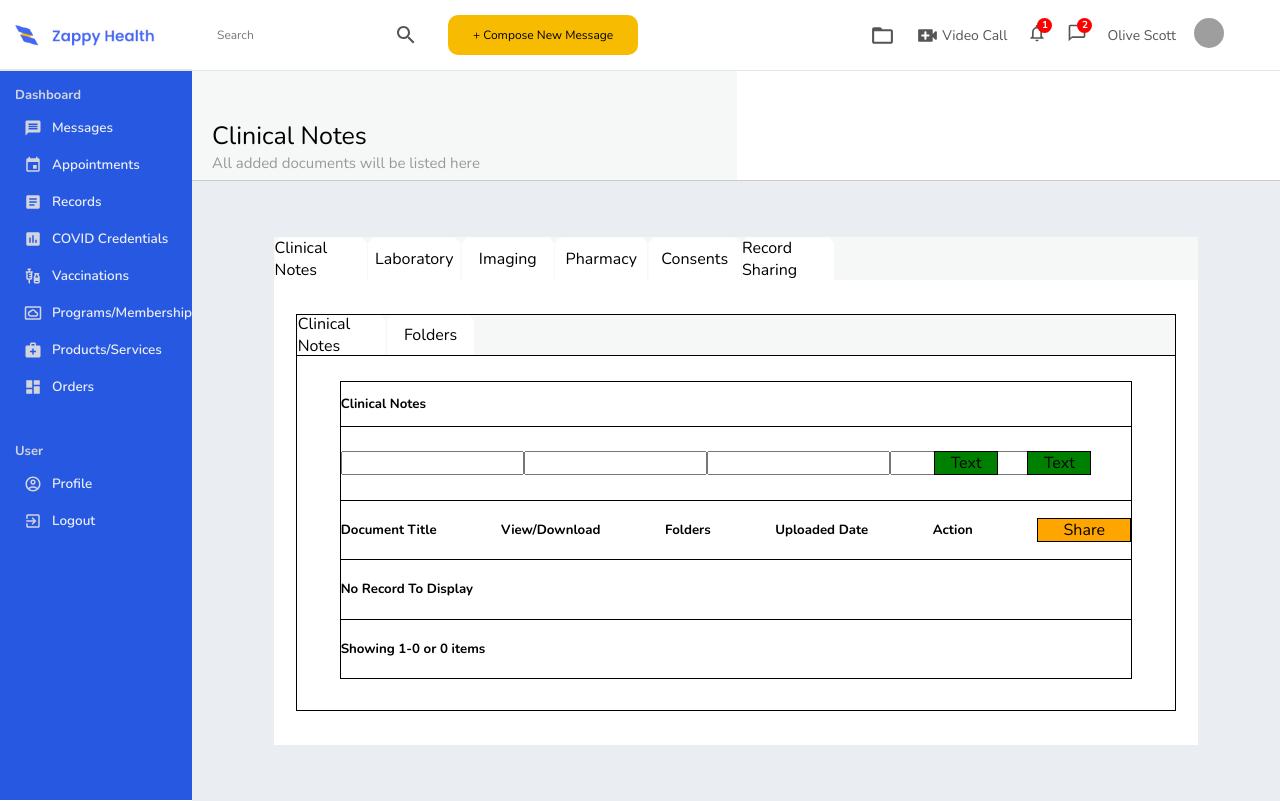
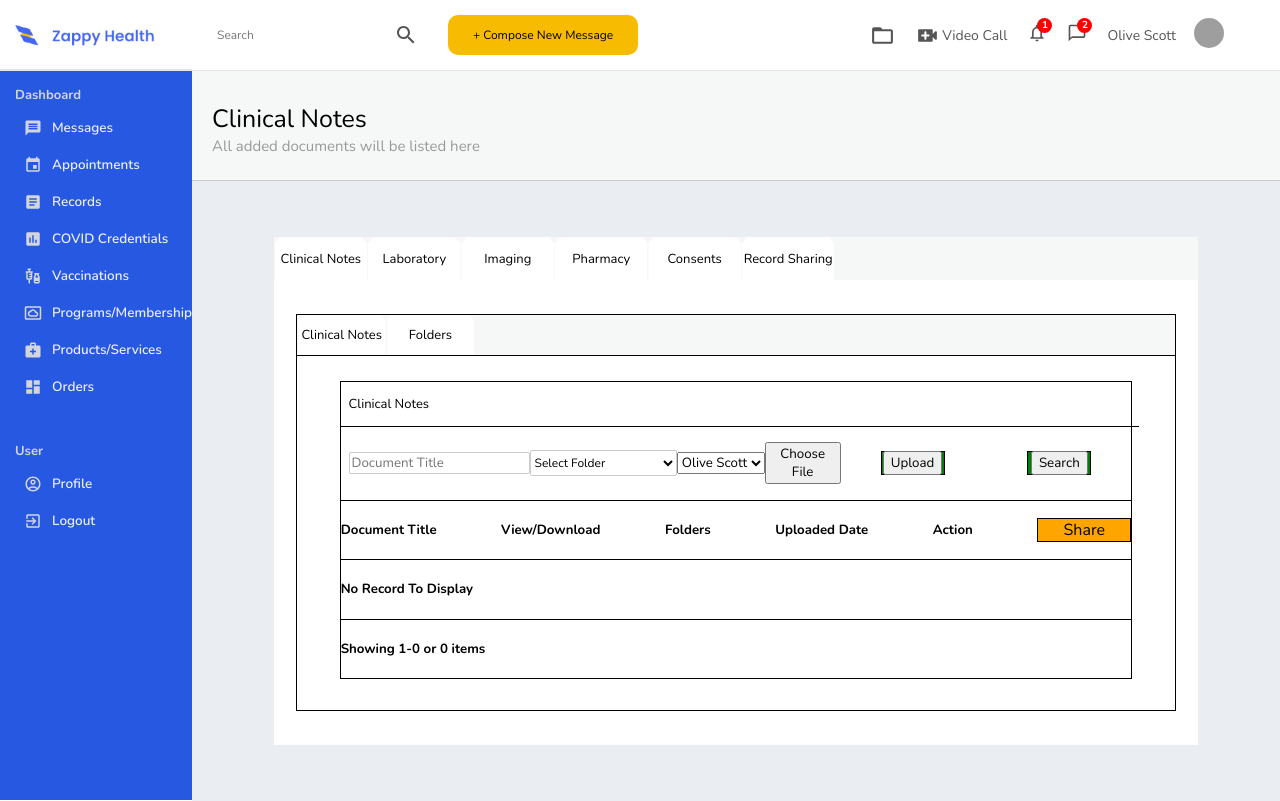
Before and after one commit to nascott94/telahealth-portal, a React (Create React App) app: page /records in a window 1280 px wide. Built offline with nearby package versions, Linux system fonts and the light colour scheme; grey boxes are pictures that could not be loaded.

Commit message:
working on records

```diff
--- a/src/pages/Messages.js
+++ b/src/pages/Messages.js
@@ -2,6 +2,12 @@
 import styled from 'styled-components';
 import Navbar from '../components/homepage/Navbar';
 import Sidebar from '../components/homepage/Sidebar';
+import SearchIcon from '@mui/icons-material/Search';
+import OpenInBrowserRoundedIcon from '@mui/icons-material/OpenInBrowserRounded';
+import CachedRoundedIcon from '@mui/icons-material/CachedRounded';
+import VolumeUpRoundedIcon from '@mui/icons-material/VolumeUpRounded';
+// import FolderRoundedIcon from '@mui/icons-material/FolderRounded';
+// import FilterAltRoundedIcon from '@mui/icons-material/FilterAltRounded';
 
 const Container = styled.div`
   height: 100vh;
@@ -65,13 +71,19 @@
 `;
 
 const MessageSideBarLeftInputs = styled.div`
-  width: 60px;
+  width: 70px;
   height: 30px;
   background-color: white;
   border-bottom: 1px solid black;
   display: flex;
   justify-content: center;
   align-items: center;
+
+  .icon {
+    height: 15px;
+    width: 15px;
+    margin-left: 10%;
+  }
 `;
 
 const MessageSideBarRight = styled.div`
@@ -82,6 +94,11 @@
   display: flex;
   justify-content: space-around;
   align-items: center;
+
+  .icon {
+    height: 18px;
+    width: 18px;
+  }
 `;
 
 const MessageSideBarMiddle = styled.div`
@@ -114,17 +131,19 @@
               <MessageSideBarTop>
                 <MessageSideBarLeft>
                   <MessageSideBarLeftInputs>
+                    {/* <FolderRoundedIcon className="icon" /> */}
                     <h5>Inbox</h5>
                   </MessageSideBarLeftInputs>
                   <MessageSideBarLeftInputs>
+                    {/* <FilterAltRoundedIcon className="icon" /> */}
                     <h5>Filter By</h5>
                   </MessageSideBarLeftInputs>
                 </MessageSideBarLeft>
                 <MessageSideBarRight>
-                  <h5>+</h5>
-                  <h5>+</h5>
-                  <h5>+</h5>
-                  <h5>+</h5>
+                  <SearchIcon className="icon" />
+                  <OpenInBrowserRoundedIcon className="icon" />
+                  <CachedRoundedIcon className="icon" />
+                  <VolumeUpRoundedIcon className="icon" />
                 </MessageSideBarRight>
               </MessageSideBarTop>
               <MessageSideBarMiddle>
--- a/src/pages/Records.js
+++ b/src/pages/Records.js
@@ -19,7 +19,7 @@
 const RightContainer = styled.div`
   height: 100vh;
   width: 85%;
-  background-color: white;
+  background-color: #2658e2;
   display: flex;
   flex-direction: column;
 `;
@@ -40,7 +40,7 @@
 `;
 
 const RightMainTopLeft = styled.div`
-  height: 100%;
+  height: 70%;
   width: 50%;
   padding-top: 20px;
   background-color: #f6f8f8;
@@ -60,16 +60,16 @@
   }
 `;
 
-const RightMainTopRight = styled.div`
-  height: 100%;
-  width: 50%;
-  background-color: white;
-  display: flex;
-  flex-direction: column;
-  justify-content: center;
-  align-items: flex-end;
-  padding-right: 18px;
-`;
+// const RightMainTopRight = styled.div`
+//   height: 100%;
+//   width: 50%;
+//   background-color: #2658e2;
+//   display: flex;
+//   flex-direction: column;
+//   justify-content: center;
+//   align-items: flex-end;
+//   padding-right: 18px;
+// `;
 
 const RightMainBottom = styled.div`
   height: 85%;
@@ -126,6 +126,7 @@
   align-items: center;
   clip-path: polygon(6% 0, 94% 0, 100% 14%, 100% 99%, 0 100%, 0 14%);
   margin-left: 1px;
+  font-size: 13px;
 `;
 
 const RightMainBottomSubContainerTwo = styled.div`
@@ -144,6 +145,8 @@
   background-color: none;
   display: flex;
   align-items: center;
+  font-size: 13px;
+  padding-left: 1%;
   border-bottom: 1px solid black;
 `;
 
@@ -161,6 +164,22 @@
   display: flex;
   justify-content: space-between;
   align-items: center;
+  padding-left: 1%;
+
+  .doc-title {
+    border: 1px solid #ccc;
+    border-radius: 2px;
+    background: #fff;
+  }
+  .folder {
+    width: 35%;
+    height: 35%;
+    font-size: 12px;
+    /* padding: 10px 10px 10px 10px; */
+    background: #fff;
+    border: 1px solid #ccc;
+    border-radius: 2px;
+  }
 `;
 
 const SubContainerTwoSection2Right = styled.div`
@@ -237,7 +256,6 @@
                   All added documents will be listed here
                 </div>
               </RightMainTopLeft>
-              <RightMainTopRight></RightMainTopRight>
             </RightMainTop>
             <RightMainBottom>
               <RightMainBottomMainTabs>
@@ -270,21 +288,34 @@
                   </RightMainBottomSubTabs>
                   <RightMainBottomSubContainerTwo>
                     <SubContainerTwoSection1>
-                      <h5>Clinical Notes</h5>
+                      <div>Clinical Notes</div>
                     </SubContainerTwoSection1>
                     <SubContainerTwoSection2>
                       <SubContainerTwoSection2Left>
-                        <input type="text" id="1name" name="1name" />
-                        <input type="text" id="2name" name="2name" />
-                        <input type="text" id="3name" name="3name" />
-                        <input type="text" id="4name" name="4name" />
+                        <input
+                          type="text"
+                          className="doc-title"
+                          placeholder="Document Title"
+                        />
+                        <select name="folder" className="folder">
+                          <option value="1" selected="selected">
+                            Select Folder
+                          </option>
+                        </select>
+                        <select name="patient" className="patient">
+                          <option value="1" selected="selected">
+                            Olive Scott
+                          </option>
+                          <option value="2">Leo Scott</option>
+                        </select>
+                        <button>Choose File</button>
                       </SubContainerTwoSection2Left>
                       <SubContainerTwoSection2Right>
                         <SubContainerTwoSection2Button>
-                          Text
+                          <button>Upload</button>
                         </SubContainerTwoSection2Button>
                         <SubContainerTwoSection2Button>
-                          Text
+                          <button>Search</button>
                         </SubContainerTwoSection2Button>
                       </SubContainerTwoSection2Right>
                     </SubContainerTwoSection2>
```
